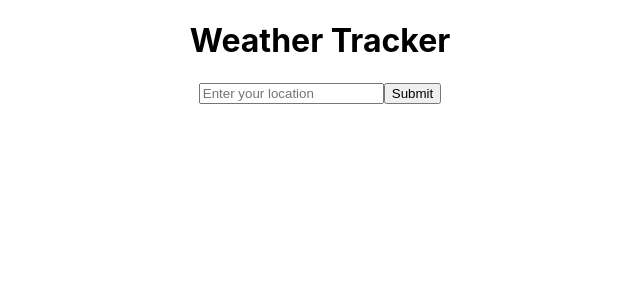
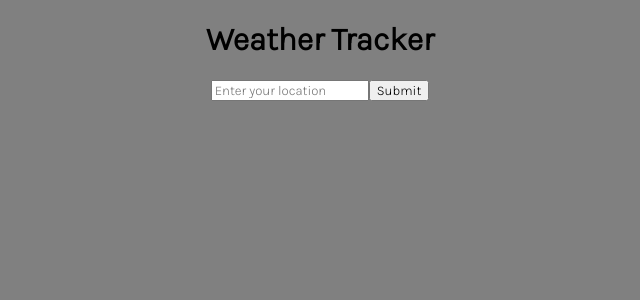
Before and after one commit to Nimeroo/Weather-Tracker, a React (Create React App) app in the folder client/: page / in a window 1280 px wide. Shown: the top 300 px of the page, without its empty margins (320-960 px from the left). Built offline with nearby package versions, Linux system fonts and the light colour scheme; no server answers.

Commit message:
app background changed to gray and font changed to karla

```diff
--- a/client/src/App.css
+++ b/client/src/App.css
@@ -1,3 +1,13 @@
+@import url('https://fonts.googleapis.com/css2?family=Karla:wght@300&display=swap');
+
+*{
+  font-family: 'Karla', sans-serif;
+}
+
+html{
+  background-color: gray;
+}
+
 .App {
   text-align: center;
 }
```
